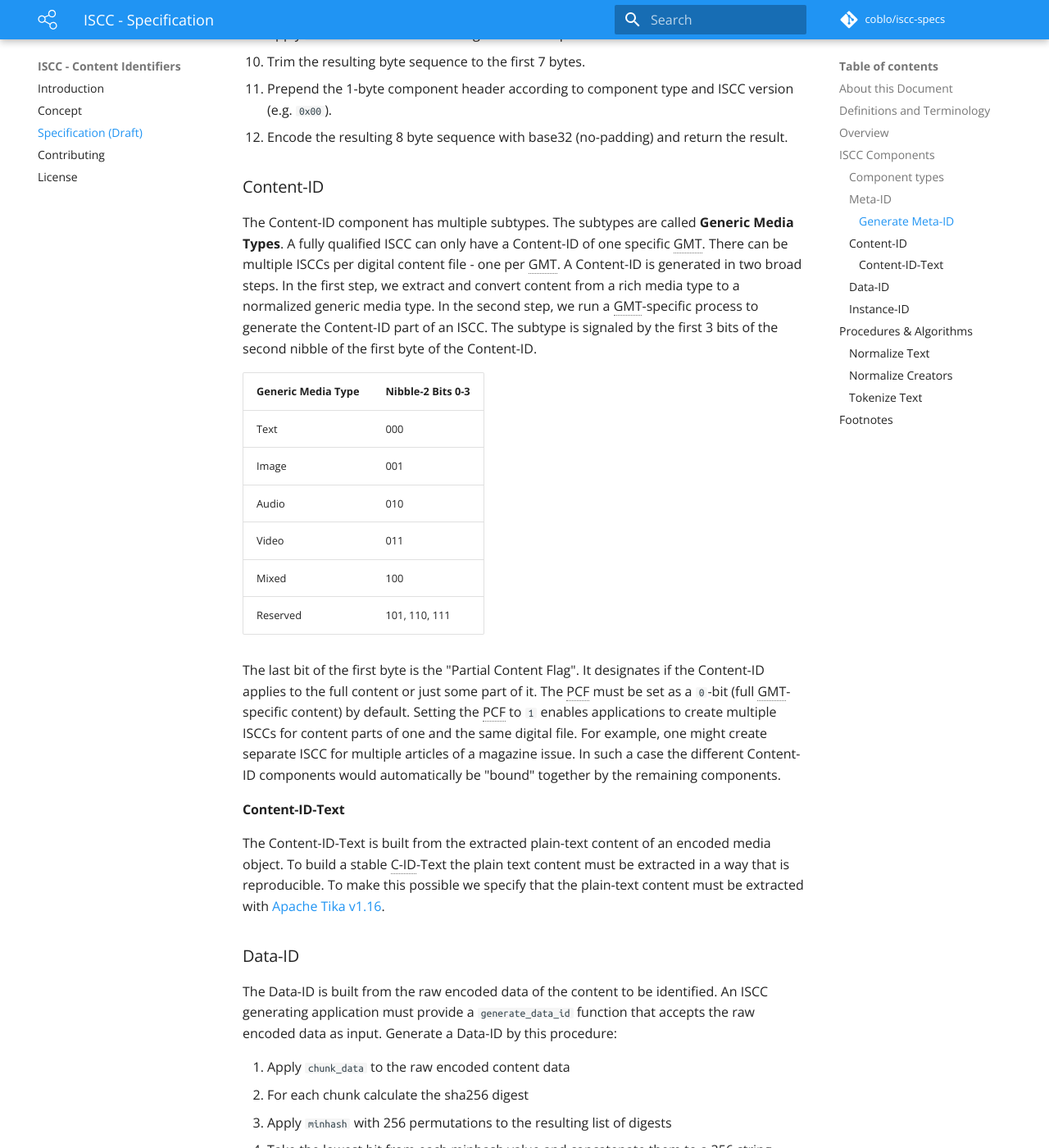
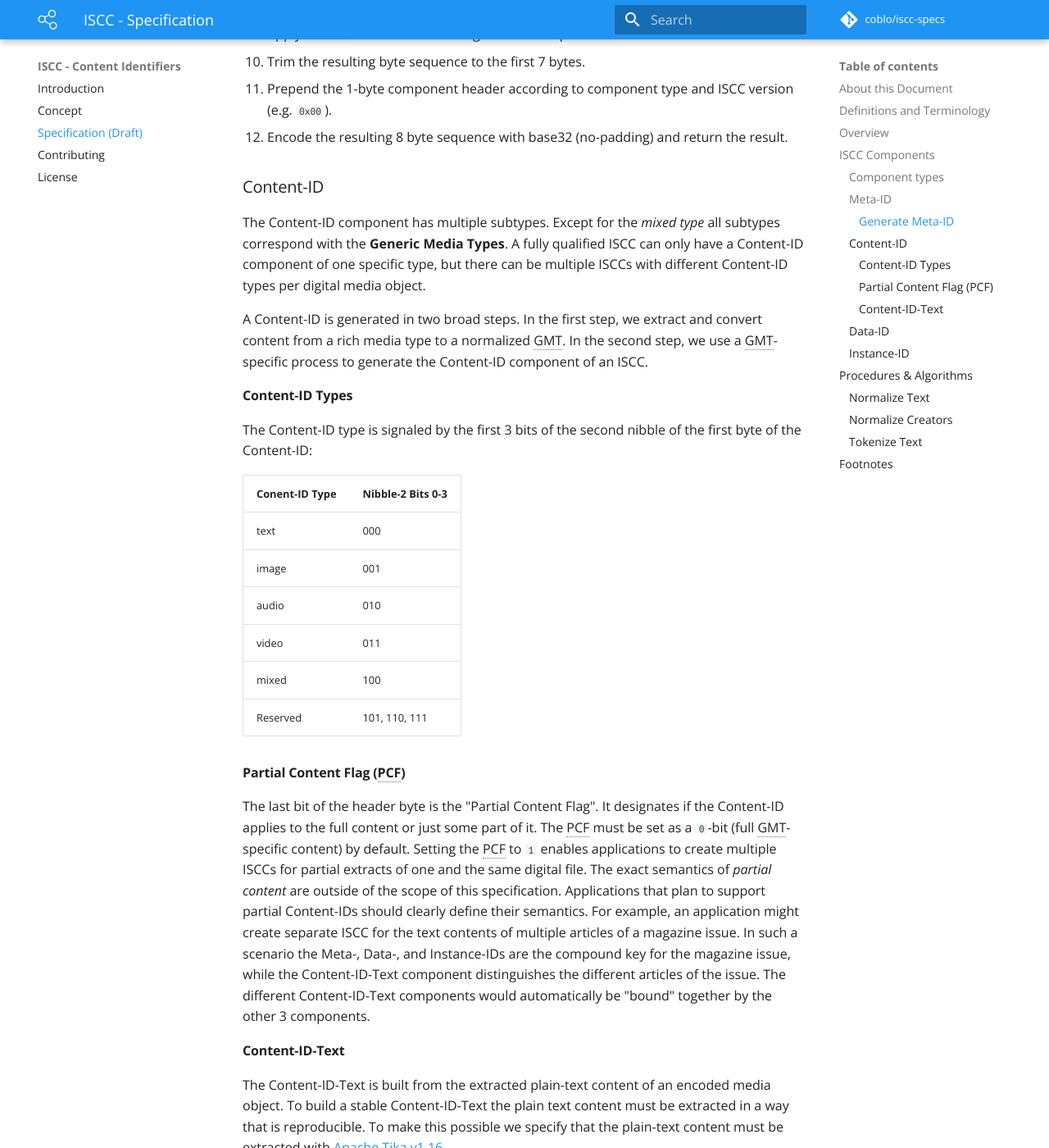
Before and after one commit to iscc/iscc-specs, an MkDocs documentation site: the page built from docs/specification.md, in a window 1280 px wide and 1400 px high, scrolled down 3858 px. Shown: the whole window at 82% size. Built offline with MkDocs 1.6.1 and Material for MkDocs 9.7.7, drawn with Linux system fonts in a browser that asks for light colours; comment, search, counter and statistics services are not loaded; old or Windows-style settings are respelled for this version of MkDocs; some of the changed text lies outside the part shown.

Commit message:
Progress on Content-ID component specs

```diff
--- a/docs/specification.md
+++ b/docs/specification.md
@@ -58,7 +58,7 @@ Each component is guaranteed to fit into a 64-bit unsigned integer value. The co
     Describe coded format with prefix, colon, components +- hyphens
 ### Component types
 
-Each component has the same basic structure of a 1-byte header and a 7-byte main section. Each component can thus be fit into a 64-bit integer value. The header-byte of each component is subdivided into 2 nibbles (4 bits). The first nibble specifies the component type while the second nibble is component specific.
+Each component has the same basic structure of a 1-byte header and a 7-byte main section[^component-length]. Each component can thus be fit into a 64-bit integer value. The header-byte of each component is subdivided into 2 nibbles (4 bits). The first nibble specifies the component type while the second nibble is component specific.
 
 | Component     | Nibble-1 | Nibble-2                    | Byte |
 | :------------ | :------- | :-------------------------- | :--- |
@@ -100,22 +100,31 @@ An ISCC generating application must follow these steps in the given order to pro
 
 ### Content-ID
 
-The Content-ID component has multiple subtypes. The subtypes are called **Generic Media Types**. A fully qualified ISCC can only have a Content-ID of one specific GMT. There can be multiple ISCCs per digital content file - one per GMT. A Content-ID is generated in two broad steps. In the first step, we extract and convert content from a rich media type to a normalized generic media type. In the second step, we run a GMT-specific process to generate the Content-ID part of an ISCC. The subtype is signaled by the first 3 bits of the second nibble of the first byte of the Content-ID.
+The Content-ID component has multiple subtypes. Except for the *mixed type* all subtypes correspond with the **Generic Media Types**. A fully qualified ISCC can only have a Content-ID component of one specific type, but there can be multiple ISCCs with different Content-ID types per digital media object.
 
-| Generic Media Type | Nibble-2 Bits 0-3 |
+A Content-ID is generated in two broad steps. In the first step, we extract and convert content from a rich media type to a normalized GMT. In the second step, we use a GMT-specific process to generate the Content-ID component of an ISCC.
+
+#### Content-ID Types
+
+The  Content-ID type is signaled by the first 3 bits of the second nibble of the first byte of the Content-ID:
+
+| Conent-ID Type | Nibble-2 Bits 0-3 |
 | :----------------- | :---------------- |
-| Text               | 000               |
-| Image              | 001               |
-| Audio              | 010               |
-| Video              | 011               |
-| Mixed              | 100               |
+| text               | 000               |
+| image              | 001               |
+| audio              | 010               |
+| video              | 011               |
+| mixed              | 100               |
 | Reserved           | 101, 110, 111     |
 
-The last bit of the first byte is the "Partial Content Flag". It designates if the Content-ID applies to the full content or just some part of it. The PCF must be set as a `0`-bit (full GMT-specific content) by default. Setting the PCF to `1` enables applications to create multiple ISCCs for content parts of one and the same digital file. For example, one might create separate ISCC for multiple articles of a magazine issue. In such a case the different Content-ID components would automatically be "bound" together by the remaining components.
+#### Partial Content Flag (PCF)
+
+The last bit of the header byte is the "Partial Content Flag". It designates if the Content-ID applies to the full content or just some part of it. The PCF must be set as a `0`-bit (full GMT-specific content) by default. Setting the PCF to `1` enables applications to create multiple ISCCs for partial extracts of one and the same digital file. The exact semantics of *partial content* are outside of the scope of this specification. Applications that plan to support partial Content-IDs should clearly define their semantics. For example, an application might create separate ISCC for the text contents of multiple articles of a magazine issue. In such a scenario
+the Meta-, Data-, and Instance-IDs are the compound key for the magazine issue, while the Content-ID-Text component distinguishes the different articles of the issue. The different Content-ID-Text components would automatically be "bound" together by the other 3 components.
 
 #### Content-ID-Text
 
-The Content-ID-Text is built from the extracted plain-text content of an encoded media object. To build a stable C-ID-Text the plain text content must be extracted in a way that is reproducible. To make this possible we specify that the plain-text content must be extracted with [Apache Tika v1.16](https://tika.apache.org/).
+The Content-ID-Text is built from the extracted plain-text content of an encoded media object. To build a stable Content-ID-Text the plain text content must be extracted in a way that is reproducible. To make this possible we specify that the plain-text content must be extracted with [Apache Tika v1.16](https://tika.apache.org/).
 
 ### Data-ID
 
@@ -131,7 +140,7 @@ The Data-ID is built from the raw encoded data of the content to be identified.
 
 ### Instance-ID
 
-The Instance-ID is built from the raw data file of the content to be identified. An ISCC generating application must provide a `generate_instance_id` function that accepts the raw data file as input. Generate an Instance-ID by this procedure:
+The Instance-ID is built from the raw data file of the content to be identified. It is serves as basic checksum of the media object. Applications may carry or store the full merkle root for an advanced data integrity verification. An ISCC generating application must provide a `generate_instance_id` function that accepts the raw data file as input. Generate an Instance-ID by this procedure:
 
 1. Apply `chunk_data` to the raw encoded content data.
 2. For each chunk calculate its sha256 digest.
@@ -190,3 +199,7 @@ We define a text normalization function that is specific to our application. It
 ## Footnotes
 
 [^base32]: The final base encoding of this specification might change before version 1. Base32 was chosen because it is a widely accepted standard and has implementations in most popular programming languages. It is url save, case sensitive and encodes the ISCC octets to a fixed size alphanumeric string. The predictable size of the encoding is a property that we need for composition and decomposition of components without having to rely on a delimiter (hyphen) in the ISCC code representation. We might change to a non standard base62, mixed case encoding to create shorter ISCC codes before the final version 1 specification.
+
+[^component-length]: We might switch to a different base structure for components. For example we might use a variable length header and a bigger 8-byte body. The header would only be carried in the encoded representation and applications could use full 64-bit space per component. Similarity searches make no sense accross different components the type information of the header can be ignored after an ISCC has been decomposed by an application.
+
+.
```
